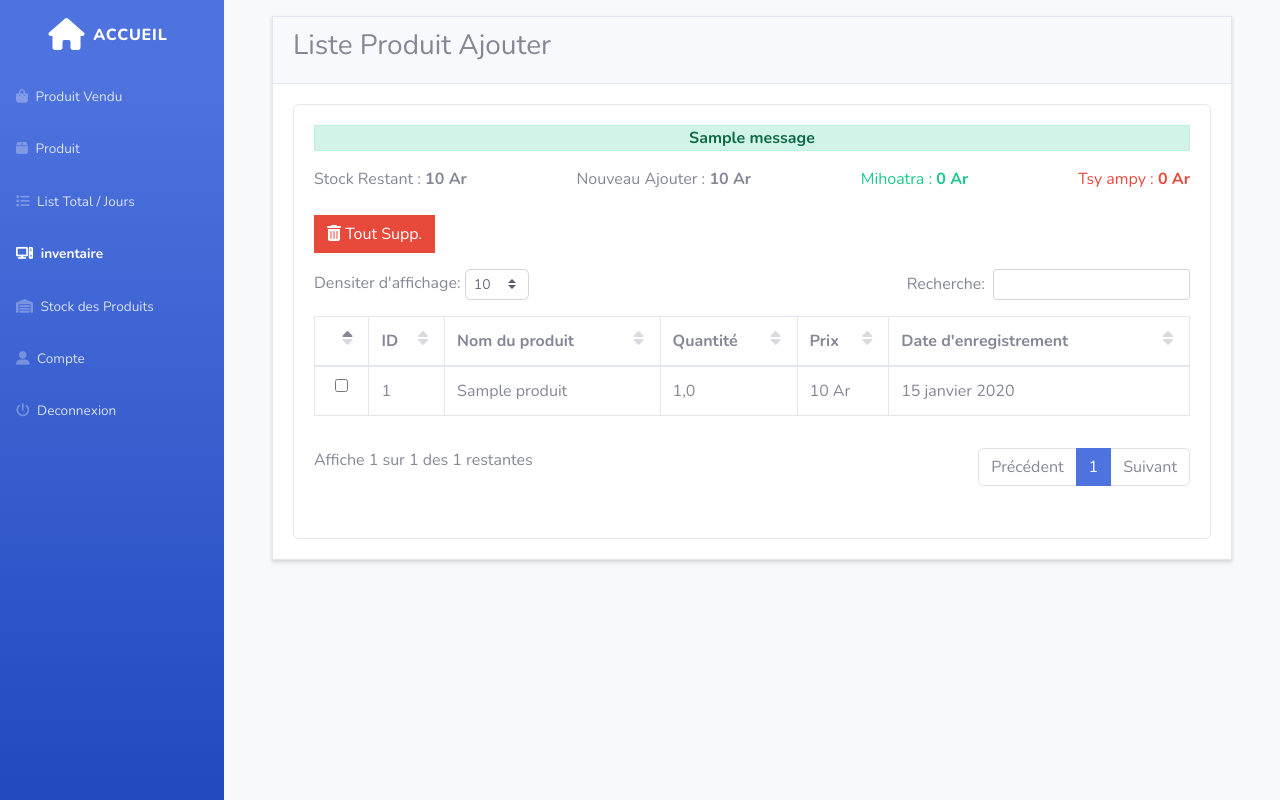
After one commit to hajaraph/Gestion-Epicerie-Django, a Django app: page /inventaire/ in a window 1280 px wide. The commit adds this page. Run offline with Django 4.2, Linux system fonts and the light colour scheme; a user stored in the database is signed in; tables that the repository leaves empty hold one stand-in row (values such as "Sample post"); one stand-in notice (Sample message) is shown; some libraries are stand-ins or nearby versions.

Commit message:
Namboarina

```diff
--- a/epicerie/models.py
+++ b/epicerie/models.py
@@ -33,3 +33,16 @@ class TotalStock(models.Model):
     id_total = models.IntegerField(verbose_name='ID', auto_created=True, primary_key=True)
     total = models.IntegerField(blank=False)
     date_total = models.DateField(blank=False)
+
+
+class Inventaire(models.Model):
+    id_inventaire = models.IntegerField(verbose_name='ID', auto_created=True, primary_key=True)
+    produit = models.ForeignKey(Produit, blank=True, on_delete=models.CASCADE)
+    nb_produit = models.FloatField(blank=False)
+    total_prix = models.IntegerField(blank=False)
+    date_inventaire = models.DateField(blank=False)
+
+
+class StockRestant(models.Model):
+    id_restant = models.IntegerField(verbose_name='ID', auto_created=True, primary_key=True)
+    stock_restant = models.IntegerField(blank=False)
--- a/epicerie/urls.py
+++ b/epicerie/urls.py
@@ -1,7 +1,7 @@
 from django.urls import path
 from epicerie.views import Connexion, deconnexion, accueil, produit_list, Produitvendu,\
     SaveProduit, SaveStock, Stock, ModProduit, supp_stock, supp_produit, supp_vente,\
-    supp_tout_vente, total, PrixTotal, ModStock, list_total, supp_total
+    supp_tout_vente, total, PrixTotal, ModStock, list_total, supp_total, inventaire
 
 urlpatterns = [
     path('', Connexion.as_view(), name='connexion'),
@@ -22,4 +22,5 @@ urlpatterns = [
     path('mod_stock/<int:id_stock>', ModStock.as_view(), name='mod_stock'),
     path('total_list/', list_total, name='list_total'),
     path('supp_total/', supp_total, name='supp_total'),
+    path('inventaire/', inventaire, name='inventaire'),
 ]
--- a/epicerie/views.py
+++ b/epicerie/views.py
@@ -8,7 +8,7 @@ from datetime import date
 from django.contrib.auth.hashers import check_password
 from django.contrib.auth.models import User
 
-from epicerie.models import Categorie, Vendre, Produit, StockProduit, TotalStock
+from epicerie.models import Categorie, Vendre, Produit, StockProduit, TotalStock, Inventaire
 
 
 def accueil(request):
@@ -397,6 +397,7 @@ class SaveStock(View):
             stock_exist.date_stock = date_now
             stock_exist.save()
             total_exist(prix_total, date_now)
+            save_inventaire(produit_id, quantite, prix_total)
             messages.success(request, f'\"{quantite} {prix.categorie.nom_categorie}\" du produit'
                                       f' \"{stock_exist.produit.nom_produit}\"'
                                       f' est ajouté avec succès !')
@@ -408,6 +409,7 @@ class SaveStock(View):
                 date_stock=date_now,
             )
             total_exist(prix_total, date_now)
+            save_inventaire(produit_id, quantite, prix_total)
             messages.success(request, f'Le produit \"{prix.nom_produit}\" '
                                       f'est enregistré avec succès dans le stock !')
         return redirect('stock_produit')
@@ -502,3 +504,44 @@ def list_total(request):
     active = 'active'
     total_list = TotalStock.objects.all()
     return render(request, 'total_list.html', {'total': total_list, 'active_list': active})
+
+
+def inventaire(request):
+    if request.user.is_authenticated:
+        active = 'active'
+        stock_pro = TotalStock.objects.last()
+        stock_all = stock_pro.total
+        inventair = Inventaire.objects.all()
+        total_inve = inventair.aggregate(Sum('total_prix'))['total_prix__sum'] or 0
+        manque = 0
+        trop = 0
+        if stock_all > total_inve:
+            manque = stock_all - total_inve
+        elif stock_all < total_inve:
+            trop = total_inve - stock_all
+        else:
+            manque = 0
+            trop = 0
+        donne = {'active_rendu': active, 'total_restant': stock_all,
+                 'total_inve': total_inve, 'manque': manque, 'trop': trop, 'inventaire': inventair}
+        return render(request, 'Inventaire.html', donne)
+    else:
+        messages.warning(request, f'Vous devriez vous connecté d\'abord !')
+        return redirect('connexion')
+
+
+def save_inventaire(produit_id, nb_produit, total_prix):
+    date_inventaire = date.today()
+    invente = Inventaire.objects.filter(produit_id=produit_id).exists()
+    if invente:
+        invente = get_object_or_404(Inventaire, produit_id=produit_id)
+        invente.nb_produit += nb_produit
+        invente.total_prix += total_prix
+        invente.save()
+    else:
+        Inventaire.objects.create(
+            produit_id=produit_id,
+            nb_produit=nb_produit,
+            total_prix=total_prix,
+            date_inventaire=date_inventaire
+        )
--- /dev/null
+++ b/templates/Inventaire.html
@@ -0,0 +1,82 @@
+{% load static %}
+<!DOCTYPE html>
+<html lang="fr">
+<head>
+    <meta charset="UTF-8">
+    <title>Inventaire</title>
+    <link rel="stylesheet" href="{% static 'bootstrap/css/bootstrap.min.css' %}">
+    <link rel="stylesheet" href="{% static 'fontawesome/css/all.css' %}">
+    <link rel="stylesheet" href="{% static 'addons/datatables.min.css' %}">
+</head>
+<body id="wrapper">
+    {% include 'navbar.html' %}
+    <div id="content-wrapper">
+        <div class="card shadow-sm rounded-0 rounded-0 mt-3 mx-5">
+            <div class="card-header">
+                <h3>Liste Produit Ajouter</h3>
+            </div>
+            <div class="card-body">
+                {% include 'message.html' %}
+                <div class="d-flex justify-content-center">
+                    <div class="card w-100">
+                        <div class="card-body">
+                            {% include 'message.html' %}
+                            <form action="{% url 'supp_vente' %}" method="get">
+                                {% csrf_token %}
+                                <div class="d-flex justify-content-between mb-2">
+                                    <p>
+                                        Stock Restant : <strong>{{ total_restant }} Ar</strong>
+                                    </p>
+                                    <p>
+                                        Nouveau Ajouter : <strong>{{ total_inve }} Ar</strong>
+                                    </p>
+                                    <p class="text-success">
+                                        Mihoatra : <strong>{{ trop }} Ar</strong>
+                                    </p>
+                                    <p class="text-danger">
+                                        Tsy ampy : <strong>{{ manque }} Ar</strong>
+                                    </p>
+                                </div>
+                                <div class="d-flex justify-content-between mb-2">
+                                    <button class="btn btn-danger rounded-0" id="supp_tout" type="button">
+                                        <i class="fa fa-trash-alt"></i>
+                                        Tout Supp.
+                                    </button>
+                                </div>
+                                <table class="table table-bordered table-responsive-lg">
+                                    <thead>
+                                        <tr>
+                                            <th></th>
+                                            <th>ID</th>
+                                            <th>Nom du produit</th>
+                                            <th>Quantité</th>
+                                            <th>Prix</th>
+                                            <th>Date d'enregistrement</th>
+                                        </tr>
+                                    </thead>
+                                    <tbody>
+                                        {% for row in inventaire %}
+                                        <tr>
+                                            <td><input type="checkbox" class="form-control-range" name="id_vendre" value=""></td>
+                                            <td>{{ row.id_inventaire }}</td>
+                                            <td>{{ row.produit.nom_produit }}</td>
+                                            <td>{{ row.nb_produit }}</td>
+                                            <td>{{ row.total_prix }} Ar</td>
+                                            <td>{{ row.date_inventaire }}</td>
+                                        </tr>
+                                        {% endfor %}
+                                    </tbody>
+                                </table>
+                            </form>
+                        </div>
+                    </div>
+                </div>
+            </div>
+        </div>
+    </div>
+    <script type="text/javascript" src="{% static 'js/jquery.min.js' %}"></script>
+    <script type="text/javascript" src="{% static 'bootstrap/js/bootstrap.min.js' %}"></script>
+    <script type="text/javascript" src="{% static 'datatables/datatables.js' %}"></script>
+    <script type="text/javascript" src="{% static 'modal.js' %}"></script>
+</body>
+</html>
--- /dev/null
+++ b/templates/message.html
@@ -0,0 +1,9 @@
+{% if messages %}
+    {% for message in messages %}
+        {% if message.tags %}
+        <div id="alert" class="alert alert-{{ message.tags }} alert-dismissible text-center rounded-0 p-0">
+        {% endif %}
+            <strong>{{ message }}</strong>
+        </div>
+    {% endfor %}
+{% endif %}
--- a/templates/navbar.html
+++ b/templates/navbar.html
@@ -29,6 +29,12 @@
                     <span>List Total / Jours</span>
                 </a>
             </li>
+                <li class="nav-item">
+                <a class="nav-link {{ active_rendu }}" href="{% url 'inventaire' %}">
+                    <i class="fas fa-computer"></i>
+                    <span>inventaire</span>
+                </a>
+            </li>
             <li class="nav-item">
                 <a class="nav-link {{ active_stock }}" href="{% url 'stock_produit' %}">
                     <i class="fas fa-warehouse"></i>
```
Also changed, not shown: templates/accueil.html (+1 -9 lines), templates/connexion.html (+1 -9 lines), templates/enregistrer_stock.html (+1 -9 lines), templates/list_produit.html (+1 -9 lines), templates/mod_produit.html (+1 -9 lines), templates/mod_stock.html (+1 -9 lines), templates/produit.html (+1 -9 lines), templates/produit_vendu.html (+1 -9 lines), templates/stock_produit.html (+6 -10 lines), templates/total.html (+1 -9 lines), templates/total_list.html (+2 -10 lines).
